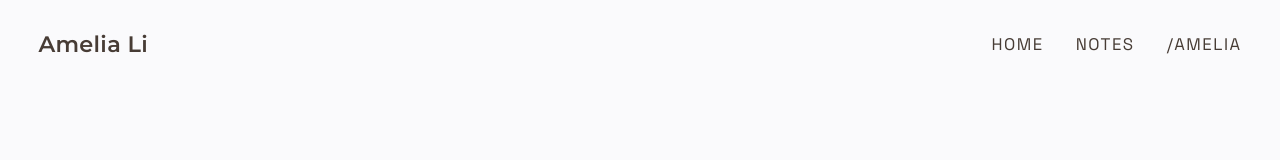
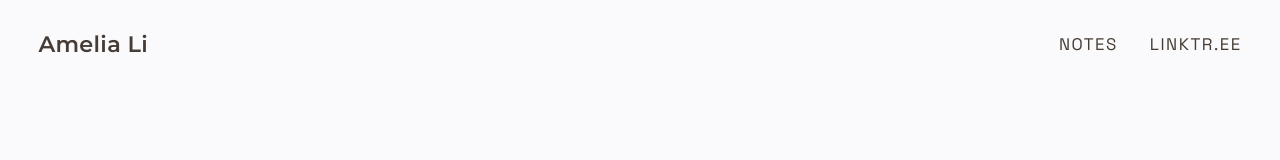
Before and after one commit to amelial9/amelial9.github.io, a React (Vite) app: page / in a window 1280 px wide. Shown: the top 160 px of the page. Built offline with nearby package versions, Linux system fonts and the light colour scheme.

Commit message:
Update VerticalNav.jsx

```diff
--- a/src/components/VerticalNav.jsx
+++ b/src/components/VerticalNav.jsx
@@ -1,5 +1,4 @@
 import React, { useState, useEffect } from 'react';
-import { Link, useLocation } from 'react-router-dom';
 import './VerticalNav.css';
 import portraitPic from '../assets/portrait.svg';
 
@@ -7,7 +6,6 @@ const VerticalNav = () => {
   const [isMenuOpen, setIsMenuOpen] = useState(false);
   const [isVisible, setIsVisible] = useState(true);
   const [lastScrollY, setLastScrollY] = useState(0);
-  const location = useLocation();
 
   const toggleMenu = (e) => {
     e.preventDefault();
@@ -63,10 +61,9 @@ const VerticalNav = () => {
       </div>
 
       <div className={`nav-links ${isMenuOpen ? 'nav-links-open' : ''}`}>
-        <Link to="/" className="nav-link" onClick={() => setIsMenuOpen(false)}>Home</Link>
         {/* <Link to="/research" className="nav-link" onClick={() => setIsMenuOpen(false)}>Research</Link> */}
         <a href="https://notes.ameliali.com/" target="_blank" className="nav-link" onClick={() => setIsMenuOpen(false)}>Notes</a>
-        <a href="https://ameli9.notion.site/amelia-23e5d09895ac8047a604fff42e6527d5" target="_blank" className="nav-link" onClick={() => setIsMenuOpen(false)}>/amelia</a>
+        <a href="https://linktr.ee/amelial9" target="_blank" className="nav-link" onClick={() => setIsMenuOpen(false)}>LINKTR.EE</a>
       </div>
     </nav>
   );
```
